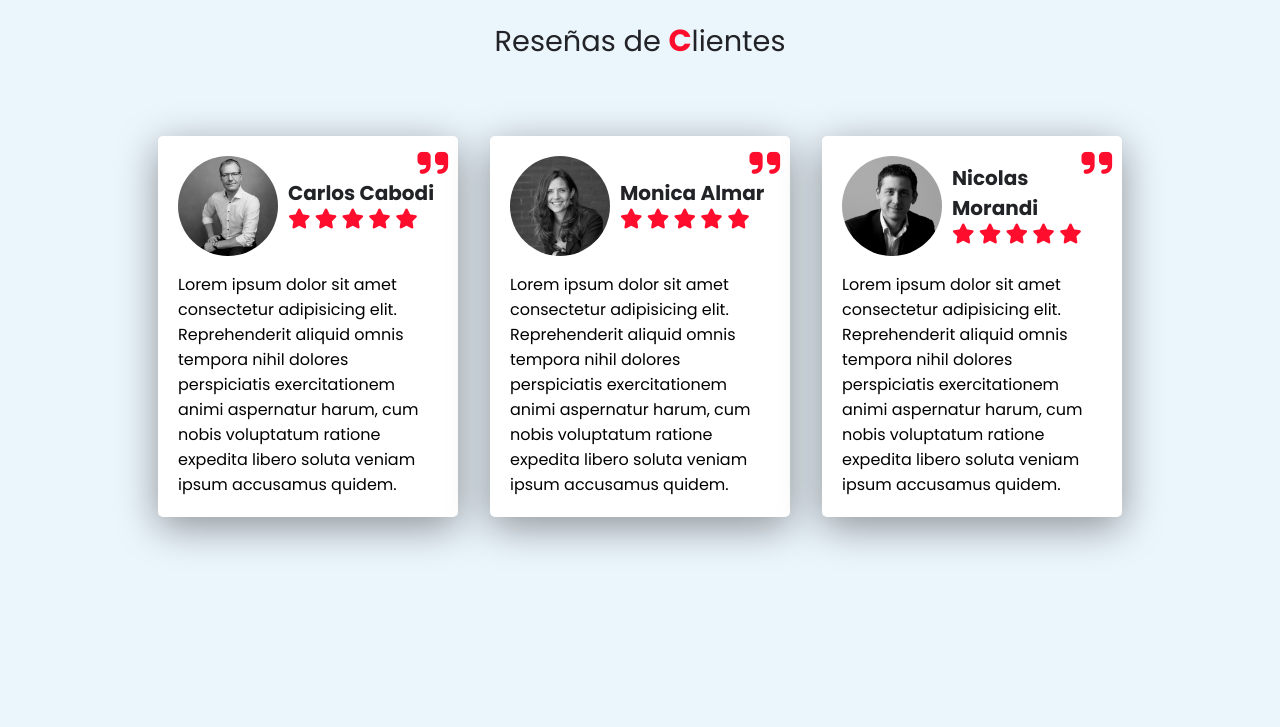
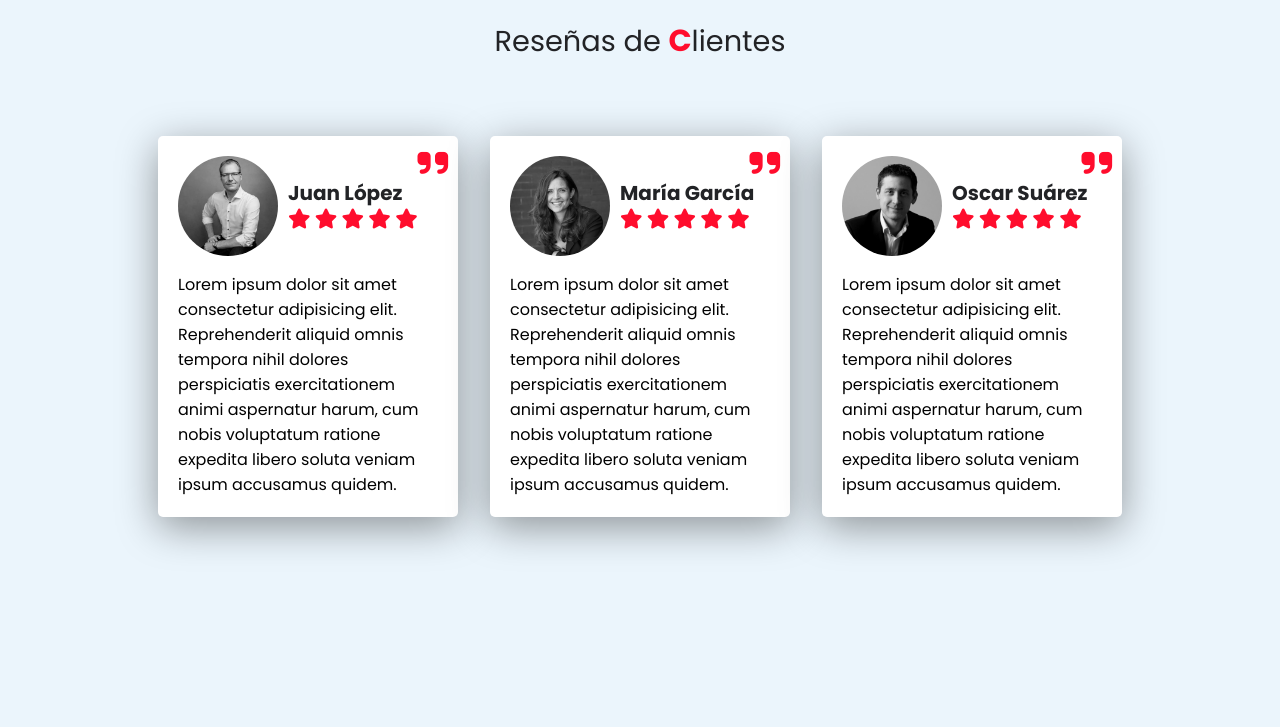
Before and after one commit to ManiPerez/4ta-Entrega, a plain HTML site: page index.html in a window 1280 px wide. Shown: the part 2520-3247 px from the top of the page. Drawn offline with Linux system fonts and the light colour scheme.

Commit message:
Proyecto-Final-cam-19295

```diff
--- a/index.html
+++ b/index.html
@@ -188,7 +188,7 @@
                         <div class="user">
                             <img src="./images/client-1.jpg" alt="Foto de cliente">
                             <div  class="user-info">
-                                <h3>Carlos Cabodi</h3>
+                                <h3>Juan López</h3>
                                 <div class="stars">
                                     <i class="fas fa-star"></i>
                                     <i class="fas fa-star"></i>
@@ -207,7 +207,7 @@
                         <div class="user">
                             <img src="./images/client-2.jpg" alt="Foto de cliente">
                             <div  class="user-info">
-                                <h3>Monica Almar</h3>
+                                <h3>María García</h3>
                                 <div class="stars">
                                     <i class="fas fa-star"></i>
                                     <i class="fas fa-star"></i>
@@ -226,7 +226,7 @@
                         <div class="user">
                             <img src="./images/client-3.jpg" alt="Foto de cliente">
                             <div  class="user-info">
-                                <h3>Nicolas Morandi</h3>
+                                <h3>Oscar Suárez</h3>
                                 <div class="stars">
                                     <i class="fas fa-star"></i>
                                     <i class="fas fa-star"></i>
```
